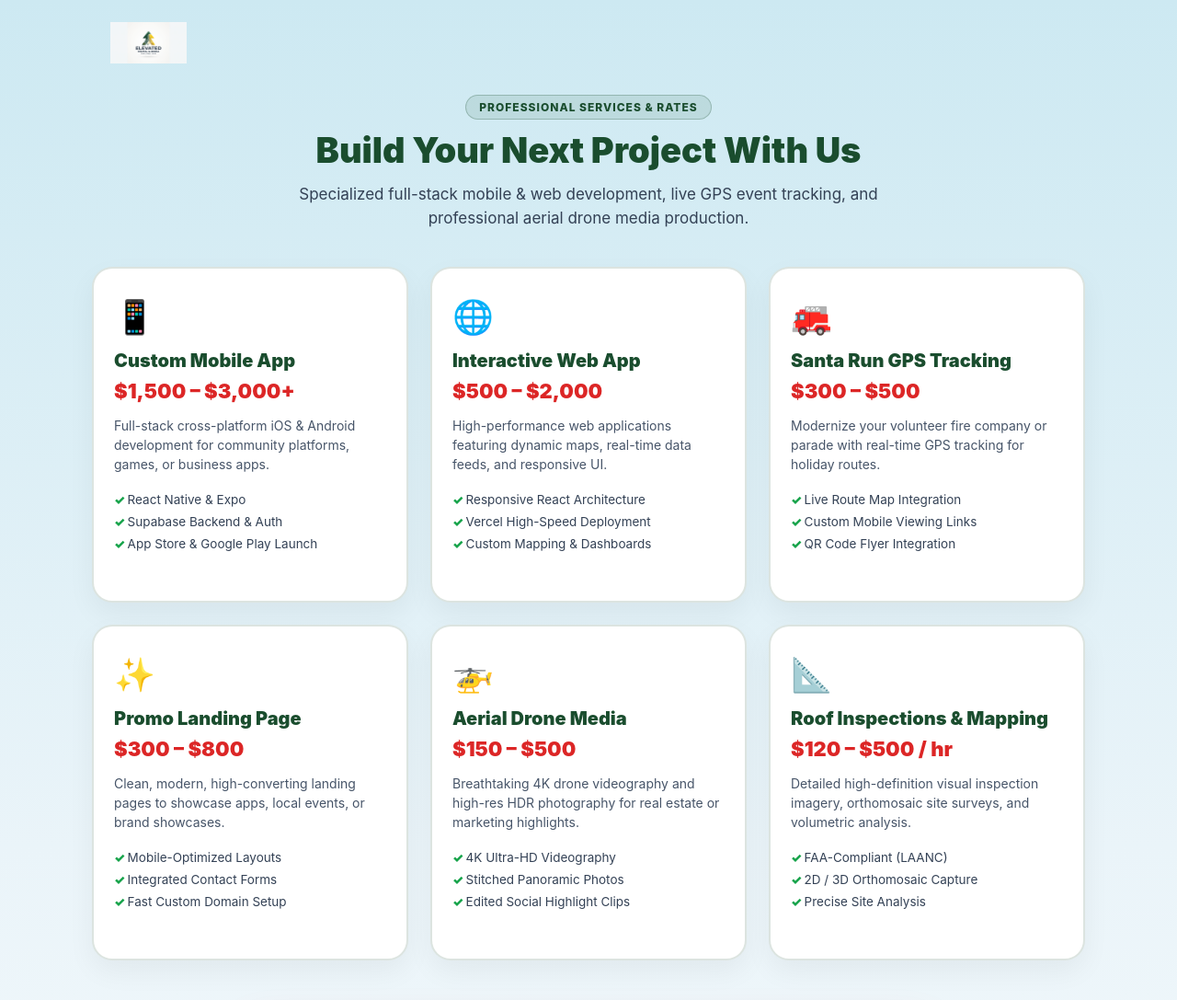
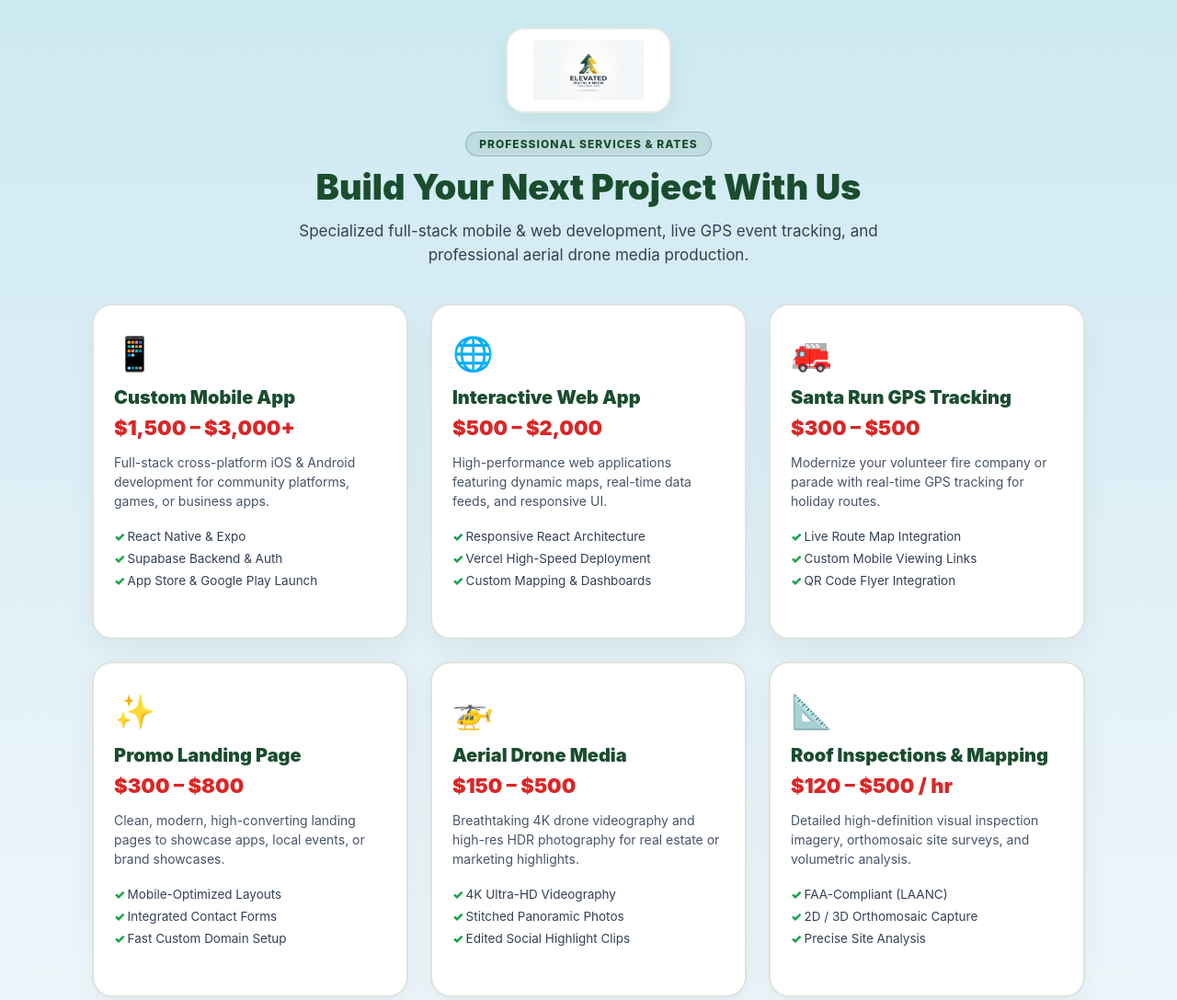
Before and after one commit to elevated-digital-media/elevated-digital-media, a plain HTML site: page index.html in a window 1280 px wide. Shown: the top 1087 px of the page at 92% size. Drawn offline with Linux system fonts and the light colour scheme.

Commit message:
Center and enlarge logo header layout

```diff
--- a/index.html
+++ b/index.html
@@ -23,24 +23,35 @@
             overflow-x: hidden;
         }
 
-        /* Top Navigation Bar */
+        /* Upgraded Centered Logo Header */
         .top-nav {
             width: 100%;
             max-width: 1080px;
             display: flex;
-            justify-content: space-between;
+            justify-content: center;
             align-items: center;
-            padding: 24px 20px;
+            padding: 30px 20px 10px 20px;
             z-index: 10;
         }
-        .brand-logo {
-            font-size: 18px;
-            font-weight: 900;
-            color: #1a4d2e;
+        .brand-logo-container {
+            background: #ffffff;
+            padding: 12px 28px;
+            border-radius: 20px;
+            box-shadow: 0 8px 25px rgba(26, 77, 46, 0.08);
+            border: 2px solid rgba(26, 77, 46, 0.12);
+            display: inline-flex;
+            align-items: center;
+            justify-content: center;
+            transition: transform 0.2s ease;
             text-decoration: none;
-            display: flex;
-            align-items: center;
-            gap: 8px;
+        }
+        .brand-logo-container:hover {
+            transform: translateY(-2px);
+        }
+        .brand-logo-container img {
+            height: 65px; /* Makes the logo bigger & prominent */
+            width: auto;
+            display: block;
         }
 
         .section-wrapper {
@@ -238,8 +249,8 @@
 <body>
 
     <nav class="top-nav">
-        <a href="#" class="brand-logo">
-            <img src="logo.jpg" alt="Elevated Digital & Media Logo" style="height: 45px; width: auto; display: block;">
+        <a href="#" class="brand-logo-container">
+            <img src="logo.jpg" alt="Elevated Digital & Media Logo">
         </a>
     </nav>
 
```
